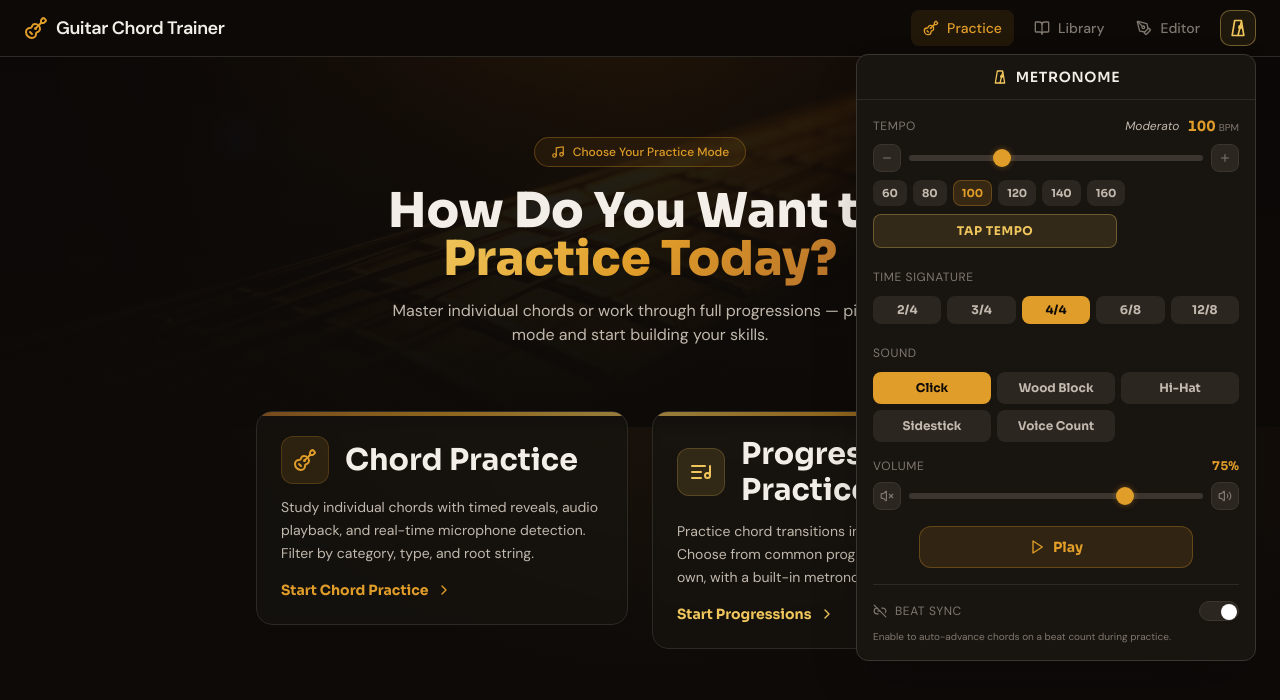
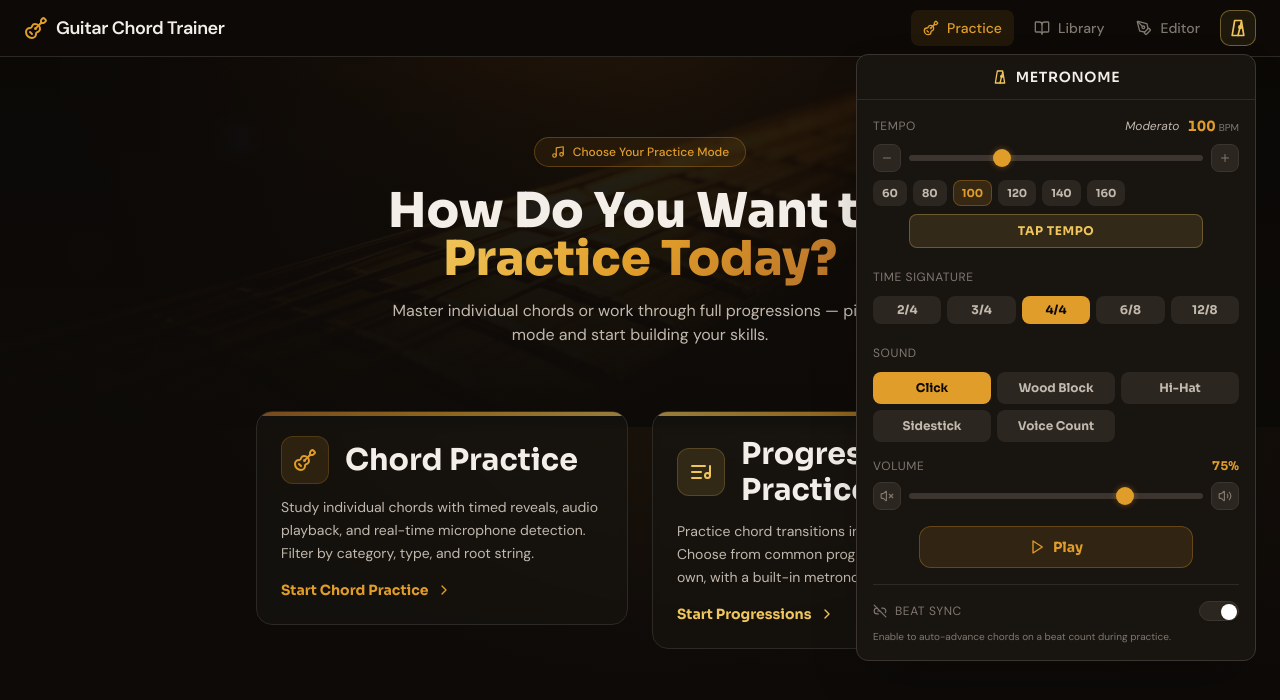
Before and after one commit to randysoller/FretMaster, a React (Vite) app: page / in a window 1280 px wide. Both pictures are taken after a click on the button "Metronome". Shown: the top 700 px of the page. Built offline with nearby package versions, Linux system fonts and the light colour scheme; no server answers.

Commit message:
Center tap tempo button relative to tempo slider

```diff
--- a/src/components/features/MetronomeDropdown.tsx
+++ b/src/components/features/MetronomeDropdown.tsx
@@ -146,9 +146,13 @@ export default function MetronomeDropdown() {
                 ))}
 
               </div>
-              <button onClick={tapTempo} className="w-2/3 mx-auto rounded-lg sm:rounded-md px-4 sm:px-3 py-3 sm:py-2 text-sm sm:text-xs font-display font-bold uppercase tracking-wider bg-[hsl(var(--color-emphasis)/0.12)] text-[hsl(var(--color-emphasis))] border border-[hsl(var(--color-emphasis)/0.3)] hover:bg-[hsl(var(--color-emphasis)/0.22)] transition-all active:scale-90">
-                Tap Tempo
-              </button>
+              <div className="flex items-center gap-2.5 sm:gap-2">
+                <div className="size-10 sm:size-7 shrink-0" />
+                <button onClick={tapTempo} className="flex-1 rounded-lg sm:rounded-md px-4 sm:px-3 py-3 sm:py-2 text-sm sm:text-xs font-display font-bold uppercase tracking-wider bg-[hsl(var(--color-emphasis)/0.12)] text-[hsl(var(--color-emphasis))] border border-[hsl(var(--color-emphasis)/0.3)] hover:bg-[hsl(var(--color-emphasis)/0.22)] transition-all active:scale-90">
+                  Tap Tempo
+                </button>
+                <div className="size-10 sm:size-7 shrink-0" />
+              </div>
             </div>
 
             {/* Time Signature */}
```
